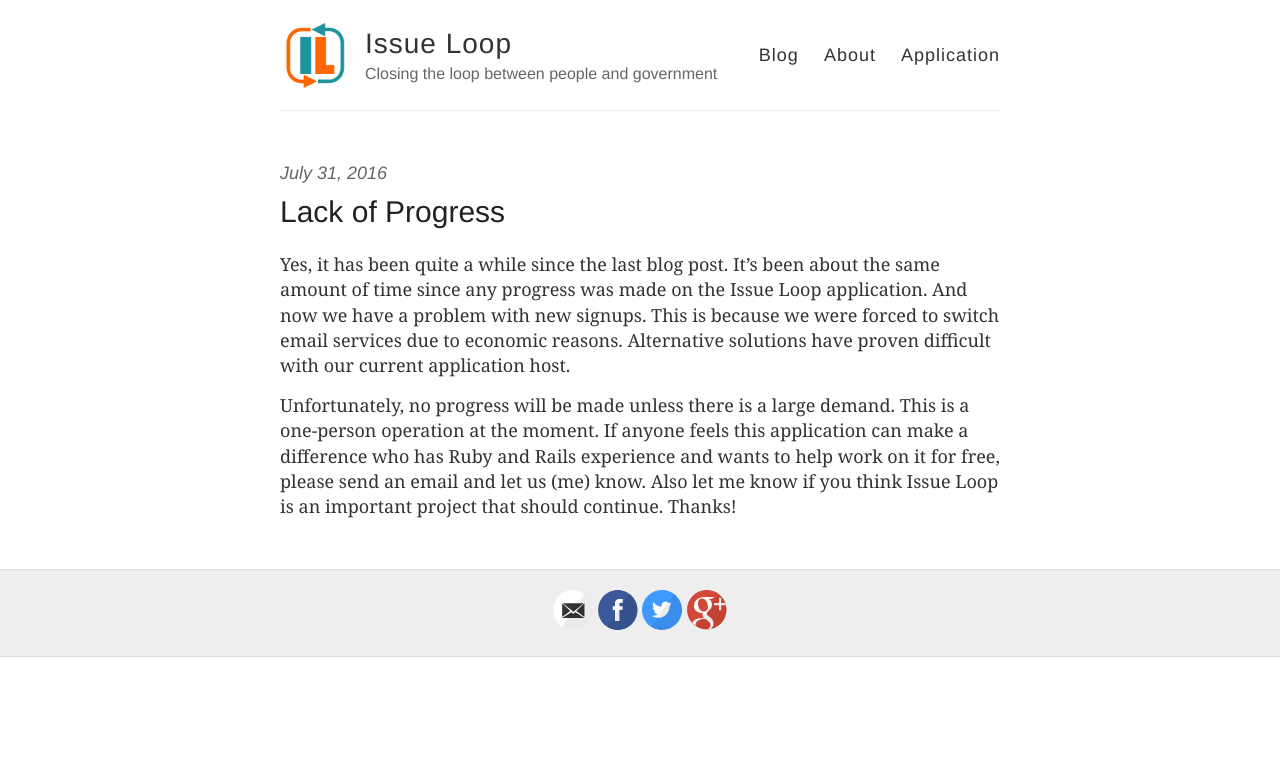
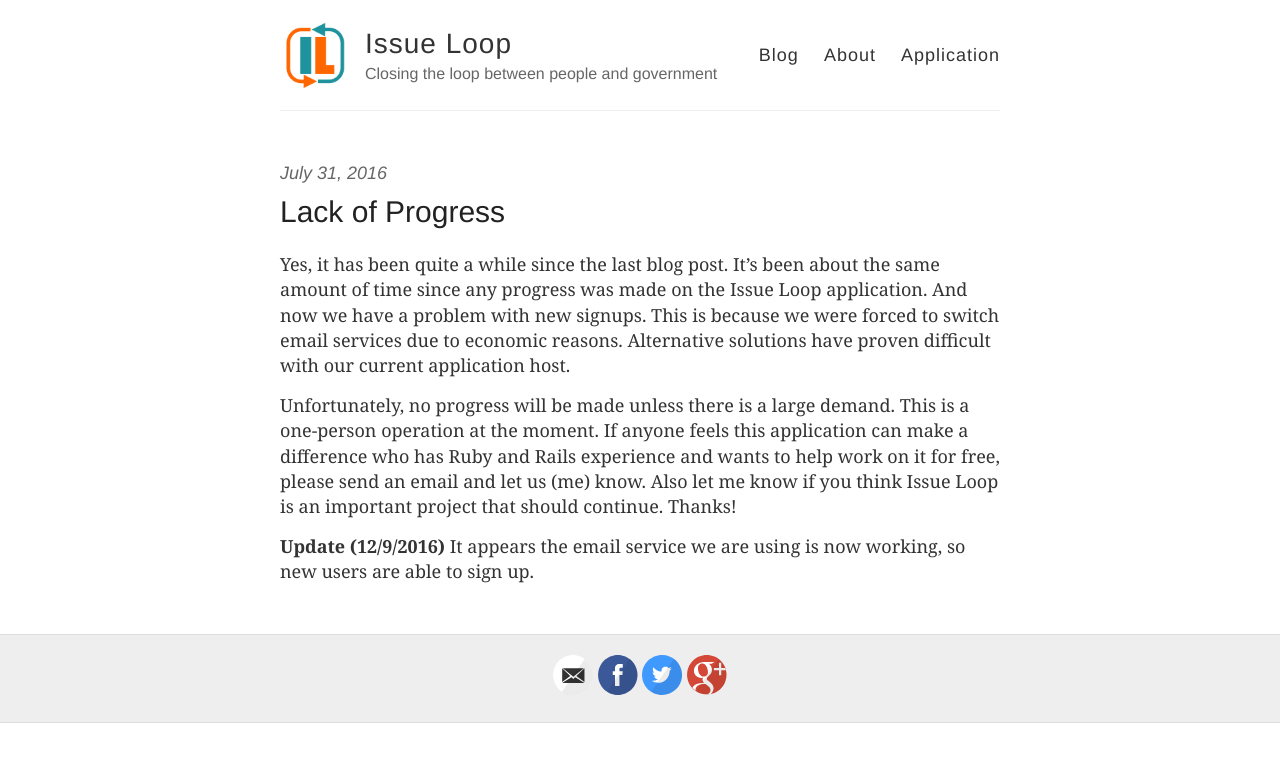
Before and after one commit to mikefeldmangh/issueloop, a Jekyll site: the page built from _posts/2016-7-31-Lack-Of-Progress.md, in a window 1280 px wide. Shown: the top 762 px of the page. Built offline with Jekyll 4.4.1, drawn with Linux system fonts in a browser that asks for light colours; comment, search, counter and statistics services are not loaded.

Commit message:
Update blog post about new signups.

```diff
--- a/_posts/2016-7-31-Lack-Of-Progress.md
+++ b/_posts/2016-7-31-Lack-Of-Progress.md
@@ -7,3 +7,5 @@ disqus: yes
 Yes, it has been quite a while since the last blog post. It's been about the same amount of time since any progress was made on the Issue Loop application. And now we have a problem with new signups. This is because we were forced to switch email services due to economic reasons. Alternative solutions have proven difficult with our current application host.
 
 Unfortunately, no progress will be made unless there is a large demand. This is a one-person operation at the moment. If anyone feels this application can make a difference who has Ruby and Rails experience and wants to help work on it for free, please send an email and let us (me) know. Also let me know if you think Issue Loop is an important project that should continue. Thanks!
+
+**Update (12/9/2016)** It appears the email service we are using is now working, so new users are able to sign up.
```
